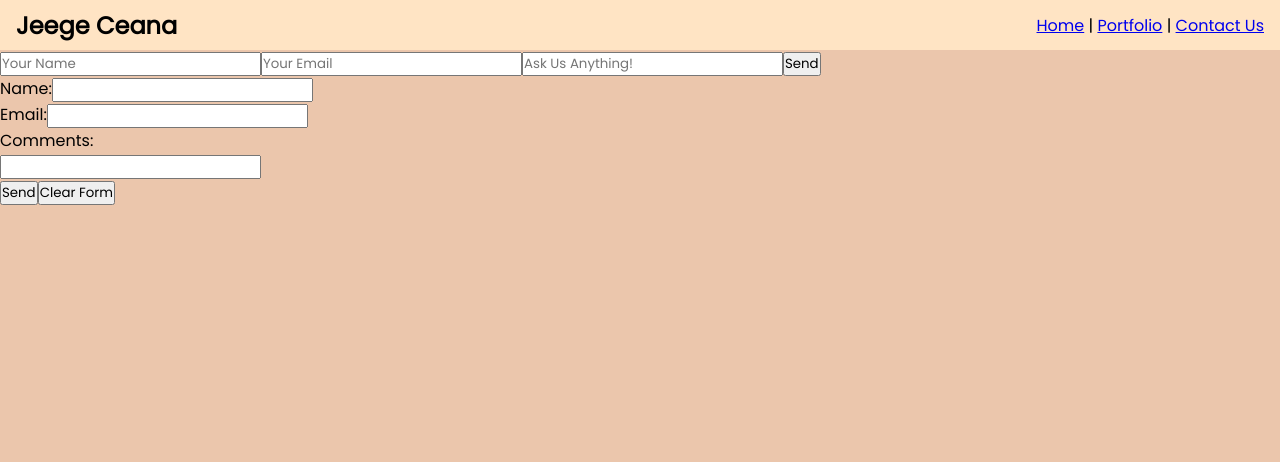
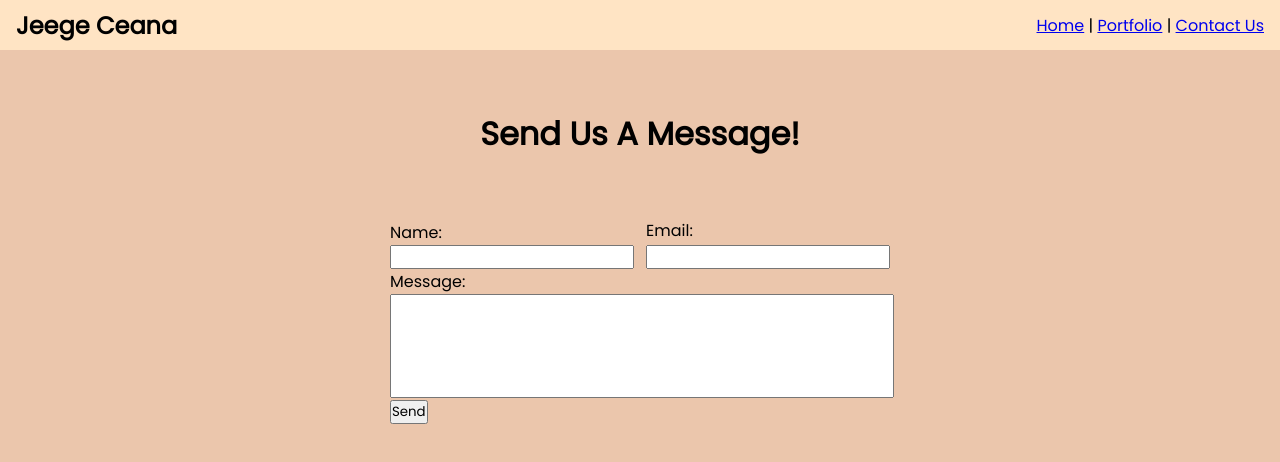
Before and after one commit to cjfritz9/business-site, a React (Create React App) app: page /contact-us in a window 1280 px wide. Shown: the top 462 px of the page. Built offline with nearby package versions, Linux system fonts and the light colour scheme.

Commit message:
contact us email & css

```diff
--- a/src/ContactUs.tsx
+++ b/src/ContactUs.tsx
@@ -1,5 +1,5 @@
 import React, { SyntheticEvent, useState } from 'react';
-// import axios from "axios";
+import './css/contact-us.css';
 
 const ContactUs: React.FC = () => {
   const [submitError, setSubmitError] = useState<string>('');
@@ -20,20 +20,20 @@ const ContactUs: React.FC = () => {
   //   return false;
   // };
 
-  const handleSubmit = async (e: SyntheticEvent): Promise<any> => {
-    e.preventDefault();
-    // if (getIsFormValid()) {
-    //   const { value: name } = document.getElementById(
-    //     'cf-name'
-    //   )! as HTMLInputElement;
-    //   const { value: email } = document.getElementById(
-    //     'cf-email'
-    //   )! as HTMLInputElement;
-    //   const { value: message } = document.getElementById(
-    //     'cf-msg'
-    //   )! as HTMLInputElement;
-    // }
-  };
+  // const handleSubmit = async (e: SyntheticEvent): Promise<any> => {
+  //   e.preventDefault();
+  //   // if (getIsFormValid()) {
+  //   //   const { value: name } = document.getElementById(
+  //   //     'cf-name'
+  //   //   )! as HTMLInputElement;
+  //   //   const { value: email } = document.getElementById(
+  //   //     'cf-email'
+  //   //   )! as HTMLInputElement;
+  //   //   const { value: message } = document.getElementById(
+  //   //     'cf-msg'
+  //   //   )! as HTMLInputElement;
+  //   // }
+  // };
 
   const resetError = (): void => {
     setSubmitError('');
@@ -42,44 +42,31 @@ const ContactUs: React.FC = () => {
   document.addEventListener('mousedown', resetError);
 
   return (
-    <div>
+    <div id='contact-us-page'>
+      <h1 id='cf-header'>Send Us A Message!</h1>
       <form
-        className='contact-form'
-        onSubmit={(e: SyntheticEvent) => handleSubmit(e)}
-      >
-        <input id='cf-name' className='cfi' placeholder='Your Name'></input>
-        <input id='cf-email' className='cfi' placeholder='Your Email'></input>
-        <input
-          id='cf-msg'
-          className='cfi'
-          placeholder='Ask Us Anything!'
-        ></input>
-        <button className='cf-submit'>Send</button>
-      </form>
-      <form
+        id='contact-form'
         action='mailto:dev.cjfritz@gmail.com'
         method='get'
         encType='text/plain'
       >
+        <div className='cf-top-container'>
+          <div className='cf-name'>
+            <div>Name:</div>
+            <input type='text' name='name' id='name' className='cf-name-email' required />
+          </div>
+          <div className='cf-email'>
+            <div>Email:</div>
+            <input type='text' name='email' id='email' className='cf-name-email' required />
+          </div>
+        </div>
         <div>
-        <label htmlFor="name">Name:
-          <input type="text" name="name" id="name" />
-        </label>
-      </div>
-      <div>
-        <label htmlFor="email">Email:
-          <input type="text" name="email" id="email" />
-        </label>
-      </div>
-      <div>
-        <label>Comments:</label>
-        <br />
-        <input name="comments"></input>
-      </div>
-      <div>
-        <input type="submit" name="submit" value="Send" />
-        <input type="reset" name="reset" value="Clear Form" />
-      </div>
+          <div>Message:</div>
+          <input className='cf-message' name='comments' required />
+        </div>
+        <div>
+          <input type='submit' name='submit' value='Send' />
+        </div>
       </form>
       <div>{submitError}</div>
     </div>
--- /dev/null
+++ b/src/css/contact-us.css
@@ -0,0 +1,41 @@
+#cf-header {
+  margin: 60px 0px;
+}
+
+#contact-us-page {
+  display: flex;
+  flex-direction: column;
+  align-items: center;
+  justify-content: center;
+}
+
+#contact-form {
+  display: flex;
+  flex-direction: column;
+  /* align-items: center; */
+  justify-items: center;
+
+  width: 500px;
+  min-width: 250px;
+}
+
+.cf-top-container {
+  display: flex;
+  justify-content: space-between;
+  align-items:flex-end;
+}
+
+.cf-name-email {
+  width: 240px;
+}
+
+.cf-name {
+  display: flex;
+  flex-direction: column;
+}
+
+.cf-message {
+  width: 500px;
+  min-width: 250px;
+  height: 100px;
+}
```
